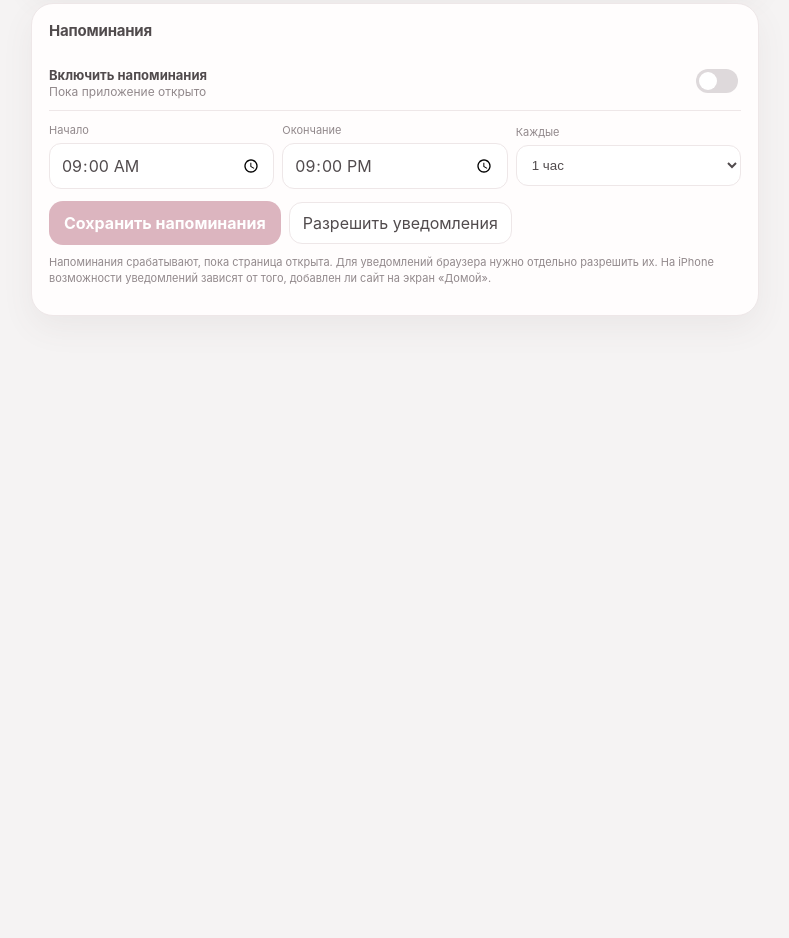
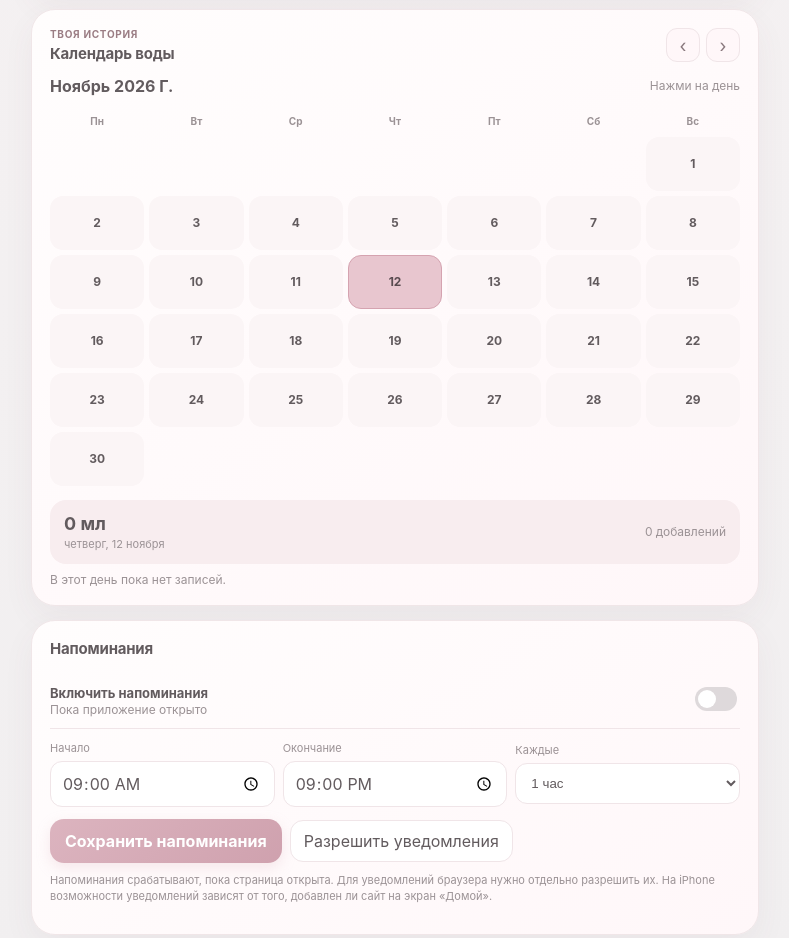
Before and after one commit to meewoa/water-tracker., a plain HTML site: page index.html in a window 1280 px wide. Shown: the part 1110-2048 px from the top of the page, without its empty margins (245-1034 px from the left). Before the commit the page ends 1474 px from the top, so only its background shows below. Drawn offline with Linux system fonts and the light colour scheme.

Commit message:
Add files via upload

```diff
--- a/index.html
+++ b/index.html
@@ -9,17 +9,17 @@
 <title>Моя вода</title>
 <style>
 :root{
- --bg:#f5f3f3;--paper:#fffdfd;--pink:#e9c6ce;--pink2:#f6e6e9;--pink3:#d9aeb9;
- --ink:#514b4d;--muted:#92898c;--line:#eee7e8;--gray:#e8e5e6;--shadow:0 12px 32px rgba(105,78,85,.07);
+ --bg:#f3f1f2;--paper:#fffafa;--pink:#f1d9df;--pink2:#faedf0;--pink3:#dbaeb9;
+ --ink:#625b5e;--muted:#9b9295;--line:#f0e5e8;--gray:#e9e6e7;--shadow:0 12px 32px rgba(105,78,85,.055);
 }
 *{box-sizing:border-box}
-body{margin:0;background:var(--bg);color:var(--ink);font-family:-apple-system,BlinkMacSystemFont,"Segoe UI",sans-serif}
+body{margin:0;background:linear-gradient(180deg,#f7f2f3 0%,#f1eff0 100%);color:var(--ink);font-family:-apple-system,BlinkMacSystemFont,"Segoe UI",sans-serif}
 button,input{font:inherit}
 .wrap{max-width:760px;margin:0 auto;padding:22px 16px 48px}
 header{display:flex;align-items:center;justify-content:space-between;margin:8px 2px 22px}
 .brand{font-size:22px;font-weight:750;letter-spacing:-.6px}.brand span{color:var(--pink3)}
 .date{font-size:12px;color:var(--muted);background:#fff;padding:8px 12px;border-radius:30px}
-.hero{background:linear-gradient(135deg,#f8e9ec,#f1e9eb 75%);border:1px solid #f0e1e4;border-radius:28px;padding:24px 20px;box-shadow:var(--shadow)}
+.hero{background:linear-gradient(135deg,#f8e8ec 0%,#f4e6e9 55%,#eee9eb 100%);border:1px solid #f0e1e4;border-radius:30px;padding:24px 20px;box-shadow:var(--shadow);animation:softIn .55s ease both}
 .eyebrow{font-size:12px;letter-spacing:.7px;text-transform:uppercase;color:#9b7d84;font-weight:700}
 .hero h1{font-size:26px;line-height:1.15;margin:8px 0 5px;letter-spacing:-.7px}
 .sub{font-size:13px;color:#8f7f83}
@@ -30,20 +30,20 @@ header{display:flex;align-items:center;justify-content:space-between;margin:8px
 .goal-side{min-width:130px}.goal-side strong{display:block;font-size:22px}.goal-side small{color:var(--muted);font-size:12px}
 .progress-line{height:8px;background:#ffffffb8;border-radius:20px;overflow:hidden;margin-top:10px}.progress-line span{display:block;height:100%;width:0;background:var(--pink3);border-radius:20px;transition:width .25s}
 .cards{display:grid;grid-template-columns:1fr 1fr;gap:12px;margin-top:14px}
-.card{background:var(--paper);border:1px solid var(--line);border-radius:22px;padding:17px;box-shadow:var(--shadow)}
+.card{background:linear-gradient(145deg,#fffdfd,#fff7f9);border:1px solid #f0e6e8;border-radius:24px;padding:18px;box-shadow:var(--shadow);transition:transform .25s ease,box-shadow .25s ease,border-color .25s ease;animation:softIn .5s ease both}.card:hover{transform:translateY(-2px);box-shadow:0 16px 34px rgba(105,78,85,.09);border-color:#ead6dc}
 .card h2{font-size:15px;margin:0 0 13px;letter-spacing:-.2px}
 .muted{font-size:12px;color:var(--muted)}
 .controls{display:flex;gap:8px;flex-wrap:wrap}
-.preset{border:1px solid #eadadd;background:#fbf3f5;color:#806b70;border-radius:13px;padding:10px 13px;font-weight:650;font-size:13px;cursor:pointer}
+.preset{border:1px solid #eadadd;background:#fff8fa;color:#88777c;border-radius:14px;padding:10px 13px;font-weight:650;font-size:13px;cursor:pointer;transition:all .2s ease}.preset:hover{background:#f2dfe4;transform:translateY(-2px)}
 .preset:active,.primary:active{transform:scale(.98)}
-.primary{border:0;background:#dcb5bf;color:#fff;border-radius:14px;padding:12px 15px;font-weight:700;cursor:pointer}
+.primary{border:0;background:linear-gradient(135deg,#dcb4bf,#cfa1ae);color:#fff;border-radius:14px;padding:12px 15px;font-weight:700;cursor:pointer;box-shadow:0 5px 14px #dcb4bf45;transition:transform .2s ease,filter .2s ease}.primary:hover{filter:saturate(1.08);transform:translateY(-1px)}
 .secondary{border:1px solid var(--line);background:#fff;color:var(--ink);border-radius:13px;padding:10px 13px;cursor:pointer}
 .row{display:flex;gap:8px;align-items:center}.row>*{min-width:0}
 input[type=number],input[type=time],select{width:100%;border:1px solid var(--line);border-radius:12px;padding:11px;background:#fff;color:var(--ink);outline:none}
 .field{display:grid;gap:6px;flex:1}.field label{font-size:11px;color:var(--muted)}
 .section{margin-top:14px}
 .entry{display:flex;justify-content:space-between;align-items:center;padding:10px 0;border-bottom:1px solid var(--line);font-size:13px}
-.entry:last-child{border:0}.entry small{color:var(--muted);display:block;margin-top:3px}
+.entry:last-child{border:0}.entry small{color:var(--muted);display:block;margin-top:3px}.entry{animation:softIn .25s ease both}
 .delete{border:0;background:#f6eff0;color:#a17c85;border-radius:10px;padding:7px 10px;cursor:pointer}
 .barlist{display:grid;grid-template-columns:repeat(7,1fr);gap:8px;align-items:end;height:130px;margin-top:14px}
 .daybar{display:flex;flex-direction:column;align-items:center;justify-content:end;height:100%;gap:7px}
@@ -56,7 +56,26 @@ input[type=number],input[type=time],select{width:100%;border:1px solid var(--lin
 .switch:checked{background:#d7a9b5}.switch:before{content:"";position:absolute;width:18px;height:18px;left:3px;top:3px;background:white;border-radius:50%;transition:.2s}.switch:checked:before{transform:translateX(18px)}
 .note{font-size:11px;color:var(--muted);line-height:1.45;margin-top:10px}
 .toast{position:fixed;left:50%;bottom:20px;transform:translateX(-50%);background:#554b4e;color:white;padding:11px 16px;border-radius:20px;font-size:13px;opacity:0;pointer-events:none;transition:.2s;max-width:90%;text-align:center}
-.toast.show{opacity:1}
+.toast.show{opacity:1}@keyframes softIn{from{opacity:0;transform:translateY(8px)}to{opacity:1;transform:translateY(0)}}
+
+.calendar-head{display:flex;align-items:center;justify-content:space-between;gap:10px}
+.month-title{font-weight:750;font-size:16px;text-transform:capitalize}
+.month-nav{display:flex;gap:6px}
+.month-nav button{width:34px;height:34px;border:1px solid var(--line);background:#fff7f9;color:#88777c;border-radius:11px;cursor:pointer;font-size:18px}
+.calendar-grid{display:grid;grid-template-columns:repeat(7,minmax(0,1fr));gap:5px;margin-top:14px}
+.cal-weekday{text-align:center;color:var(--muted);font-size:10px;padding:5px 0;font-weight:700}
+.cal-day{min-height:54px;border:1px solid transparent;border-radius:13px;background:#fbf5f6;color:var(--ink);padding:6px 2px;display:flex;flex-direction:column;align-items:center;justify-content:center;gap:4px;cursor:pointer;transition:all .18s ease}
+.cal-day:hover{background:#f5e5e9;transform:translateY(-1px)}
+.cal-day.empty{background:transparent;cursor:default}
+.cal-day.today{border-color:#d9aeb9}
+.cal-day.selected{background:#e8c6cf;color:#594b50;border-color:#d5a3b0}
+.cal-day .num{font-size:12px;font-weight:700}
+.cal-day .dot{width:5px;height:5px;border-radius:50%;background:#c98f9e}
+.cal-day .cal-ml{font-size:8px;color:#9b858b;white-space:nowrap}
+.calendar-detail{margin-top:14px;padding:13px 14px;border-radius:16px;background:#f8edef;display:flex;align-items:center;justify-content:space-between;gap:10px}
+.calendar-detail strong{font-size:18px}
+.calendar-detail small{display:block;color:var(--muted);font-size:11px;margin-top:3px}
+
 @media(min-width:620px){.wrap{padding-top:30px}.hero{padding:30px 34px}.hero h1{font-size:30px}}
 @media(max-width:390px){.cards{grid-template-columns:1fr}.progress-area{gap:15px}.ring{width:155px;height:155px}}
 </style>
@@ -103,6 +122,16 @@ input[type=number],input[type=time],select{width:100%;border:1px solid var(--lin
  <div class="row" style="justify-content:space-between;margin-top:14px"><span class="muted">Среднее за день</span><strong id="weeklyAverage">0 мл</strong></div>
 </section>
 <section class="card section">
+ <div class="calendar-head">
+  <div><div class="eyebrow" style="font-size:10px">Твоя история</div><h2 style="margin:4px 0 0">Календарь воды</h2></div>
+  <div class="month-nav"><button id="prevMonth" aria-label="Предыдущий месяц">‹</button><button id="nextMonth" aria-label="Следующий месяц">›</button></div>
+ </div>
+ <div class="calendar-head" style="margin-top:13px"><div class="month-title" id="monthTitle"></div><span class="muted">Нажми на день</span></div>
+ <div class="calendar-grid" id="calendarGrid"></div>
+ <div class="calendar-detail"><div><strong id="calendarTotal">0 мл</strong><small id="calendarDateLabel">Выбранный день</small></div><span class="muted" id="calendarEntries">0 добавлений</span></div>
+ <div id="calendarDayHistory" class="muted" style="padding-top:8px;font-size:12px">Здесь появится история выбранного дня.</div>
+</section>
+<section class="card section">
  <h2>Напоминания</h2>
  <div class="setting"><div><strong style="font-size:13px">Включить напоминания</strong><div class="muted">Пока приложение открыто</div></div><input class="switch" type="checkbox" id="remindersOn"></div>
  <div class="row" style="margin-top:12px">
@@ -126,7 +155,7 @@ function save(){localStorage.setItem(key,JSON.stringify(data))}
 function entries(){return data.days[today()]||[]}
 function total(day=today()){return (data.days[day]||[]).reduce((s,e)=>s+e.ml,0)}
 function toast(msg){$('toast').textContent=msg;$('toast').classList.add('show');setTimeout(()=>$('toast').classList.remove('show'),2200)}
-function addWater(ml){ml=Math.round(Number(ml));if(!ml||ml<1||ml>5000){toast('Введи объём от 1 до 5000 мл');return}if(!data.days[today()])data.days[today()]=[];data.days[today()].push({ml,time:new Date().toLocaleTimeString('ru-RU',{hour:'2-digit',minute:'2-digit'})});save();render();toast(`Добавлено ${ml} мл ♡`)}
+function addWater(ml){ml=Math.round(Number(ml));if(!ml||ml<1||ml>5000){toast('Введи объём от 1 до 5000 мл');return}if(!data.days[today()])data.days[today()]=[];data.days[today()].push({ml,time:new Date().toLocaleTimeString('ru-RU',{hour:'2-digit',minute:'2-digit'})});save();render();renderCalendar();toast(`Добавлено ${ml} мл ♡`)}
 function render(){
  const sum=total(),pct=Math.min(100,Math.round(sum/data.goal*100)),left=Math.max(0,data.goal-sum);
  $('drank').textContent=sum.toLocaleString('ru-RU');$('goalText').textContent=data.goal.toLocaleString('ru-RU');$('leftText').textContent=left?`Осталось ${left.toLocaleString('ru-RU')} мл`:'Цель на сегодня достигнута ♡';$('percentText').textContent=pct+'% от цели';$('ring').style.setProperty('--progress',pct+'%');$('progressFill').style.width=pct+'%';
@@ -134,7 +163,7 @@ function render(){
  $('entryCount').textContent=entries().length+' записей';
  const list=$('historyList');list.innerHTML='';
  if(!entries().length)list.textContent='Пока записей нет. Добавь первый стакан ♡';
- [...entries()].reverse().forEach((e,revIndex)=>{const index=entries().length-1-revIndex;const div=document.createElement('div');div.className='entry';const left=document.createElement('div');left.innerHTML=`<strong>${e.ml} мл</strong><small>${e.time}</small>`;const del=document.createElement('button');del.className='delete';del.textContent='Удалить';del.onclick=()=>{data.days[today()].splice(index,1);save();render()};div.append(left,del);list.append(div)});
+ [...entries()].reverse().forEach((e,revIndex)=>{const index=entries().length-1-revIndex;const div=document.createElement('div');div.className='entry';const left=document.createElement('div');left.innerHTML=`<strong>${e.ml} мл</strong><small>${e.time}</small>`;const del=document.createElement('button');del.className='delete';del.textContent='Удалить';del.onclick=()=>{data.days[today()].splice(index,1);save();render();renderCalendar()};div.append(left,del);list.append(div)});
  renderWeek();
 }
 function renderWeek(){
@@ -144,6 +173,36 @@ function renderWeek(){
  vals.forEach(x=>{let wrap=document.createElement('div');wrap.className='daybar';let track=document.createElement('div');track.className='bartrack';let fill=document.createElement('div');fill.className='barfill';fill.style.height=(x.v/max*100)+'%';track.append(fill);let b=document.createElement('b');b.textContent=x.day;let sm=document.createElement('small');sm.textContent=x.v?x.v>=1000?(x.v/1000).toFixed(1)+'л':x.v+'мл':'—';wrap.append(track,b,sm);$('weekBars').append(wrap)});
  const avg=Math.round(vals.reduce((s,x)=>s+x.v,0)/7);$('weeklyAverage').textContent=avg.toLocaleString('ru-RU')+' мл';
 }
+
+let calendarCursor=new Date();calendarCursor.setDate(1);
+let selectedCalendarDate=today();
+function dateKey(y,m,d){return `${y}-${String(m+1).padStart(2,'0')}-${String(d).padStart(2,'0')}`}
+function renderCalendar(){
+ const y=calendarCursor.getFullYear(),m=calendarCursor.getMonth();
+ $('monthTitle').textContent=new Date(y,m,1).toLocaleDateString('ru-RU',{month:'long',year:'numeric'});
+ const grid=$('calendarGrid');grid.innerHTML='';
+ ['Пн','Вт','Ср','Чт','Пт','Сб','Вс'].forEach(n=>{let el=document.createElement('div');el.className='cal-weekday';el.textContent=n;grid.append(el)});
+ const offset=(new Date(y,m,1).getDay()+6)%7,days=new Date(y,m+1,0).getDate();
+ for(let i=0;i<offset;i++){let e=document.createElement('div');e.className='cal-day empty';grid.append(e)}
+ for(let day=1;day<=days;day++){
+  const k=dateKey(y,m,day),sum=total(k),b=document.createElement('button');
+  b.className='cal-day'+(k===today()?' today':'')+(k===selectedCalendarDate?' selected':'');
+  const num=document.createElement('span');num.className='num';num.textContent=day;b.append(num);
+  if(sum>0){const dot=document.createElement('span');dot.className='dot';b.append(dot);const ml=document.createElement('span');ml.className='cal-ml';ml.textContent=sum>=1000?(sum/1000).toFixed(1)+' л':sum+' мл';b.append(ml)}
+  b.onclick=()=>{selectedCalendarDate=k;renderCalendar()};grid.append(b);
+ }
+ const [sy,sm,sd]=selectedCalendarDate.split('-').map(Number),picked=new Date(sy,sm-1,sd);
+ $('calendarDateLabel').textContent=picked.toLocaleDateString('ru-RU',{weekday:'long',day:'numeric',month:'long'});
+ const dayEntries=data.days[selectedCalendarDate]||[],sum=total(selectedCalendarDate);
+ $('calendarTotal').textContent=sum.toLocaleString('ru-RU')+' мл';
+ $('calendarEntries').textContent=dayEntries.length+' добавлений';
+ const hist=$('calendarDayHistory');hist.innerHTML='';
+ if(!dayEntries.length){hist.textContent='В этот день пока нет записей.'}
+ else dayEntries.forEach(e=>{const row=document.createElement('div');row.className='entry';const a=document.createElement('span');a.textContent=e.time;const b=document.createElement('strong');b.textContent=e.ml+' мл';row.append(a,b);hist.append(row)});
+}
+$('prevMonth').onclick=()=>{calendarCursor.setMonth(calendarCursor.getMonth()-1);renderCalendar()};
+$('nextMonth').onclick=()=>{calendarCursor.setMonth(calendarCursor.getMonth()+1);renderCalendar()};
+
 function loadSettings(){ $('remindersOn').checked=data.reminders.on;$('startTime').value=data.reminders.start;$('endTime').value=data.reminders.end;$('interval').value=String(data.reminders.interval)}
 document.querySelectorAll('[data-add]').forEach(b=>b.onclick=()=>addWater(b.dataset.add));
 $('addCustom').onclick=()=>{addWater($('customAmount').value);$('customAmount').value=''};
@@ -154,7 +213,7 @@ $('saveReminders').onclick=()=>{data.reminders={on:$('remindersOn').checked,star
 $('notifyPermission').onclick=async()=>{if(!('Notification'in window)){toast('Уведомления не поддерживаются этим браузером');return}let p=await Notification.requestPermission();toast(p==='granted'?'Уведомления разрешены':'Разрешение не получено')};
 function checkReminder(){const r=data.reminders;if(!r.on)return;const now=new Date(),hh=String(now.getHours()).padStart(2,'0'),mm=String(now.getMinutes()).padStart(2,'0'),clock=hh+':'+mm;if(clock<r.start||clock>r.end)return;if(Date.now()-lastReminder<r.interval*60000)return;lastReminder=Date.now();toast('Небольшая пауза — если хочется, выпей воды ♡');if('Notification'in window&&Notification.permission==='granted'&&document.visibilityState==='visible'){new Notification('Время сделать паузу 💗',{body:'Если хочется, выпей немного воды.'})}}
 setInterval(checkReminder,15000);
-const d=new Date();$('todayLabel').textContent=d.toLocaleDateString('ru-RU',{day:'numeric',month:'long',weekday:'short'});loadSettings();render();
+const d=new Date();$('todayLabel').textContent=d.toLocaleDateString('ru-RU',{day:'numeric',month:'long',weekday:'short'});loadSettings();render();renderCalendar();
 if('serviceWorker'in navigator && location.protocol.startsWith('http'))navigator.serviceWorker.register('./sw.js').catch(()=>{});
 </script>
 </body></html>
--- a/sw.js
+++ b/sw.js
@@ -1,4 +1,4 @@
-const CACHE='my-water-v1';
+const CACHE='my-water-v2';
 const FILES=['./','./index.html','./manifest.json'];
 self.addEventListener('install',e=>e.waitUntil(caches.open(CACHE).then(c=>c.addAll(FILES))));
 self.addEventListener('activate',e=>e.waitUntil(caches.keys().then(keys=>Promise.all(keys.filter(k=>k!==CACHE).map(k=>caches.delete(k))))));
```
Also changed, not shown: README.txt (added).
